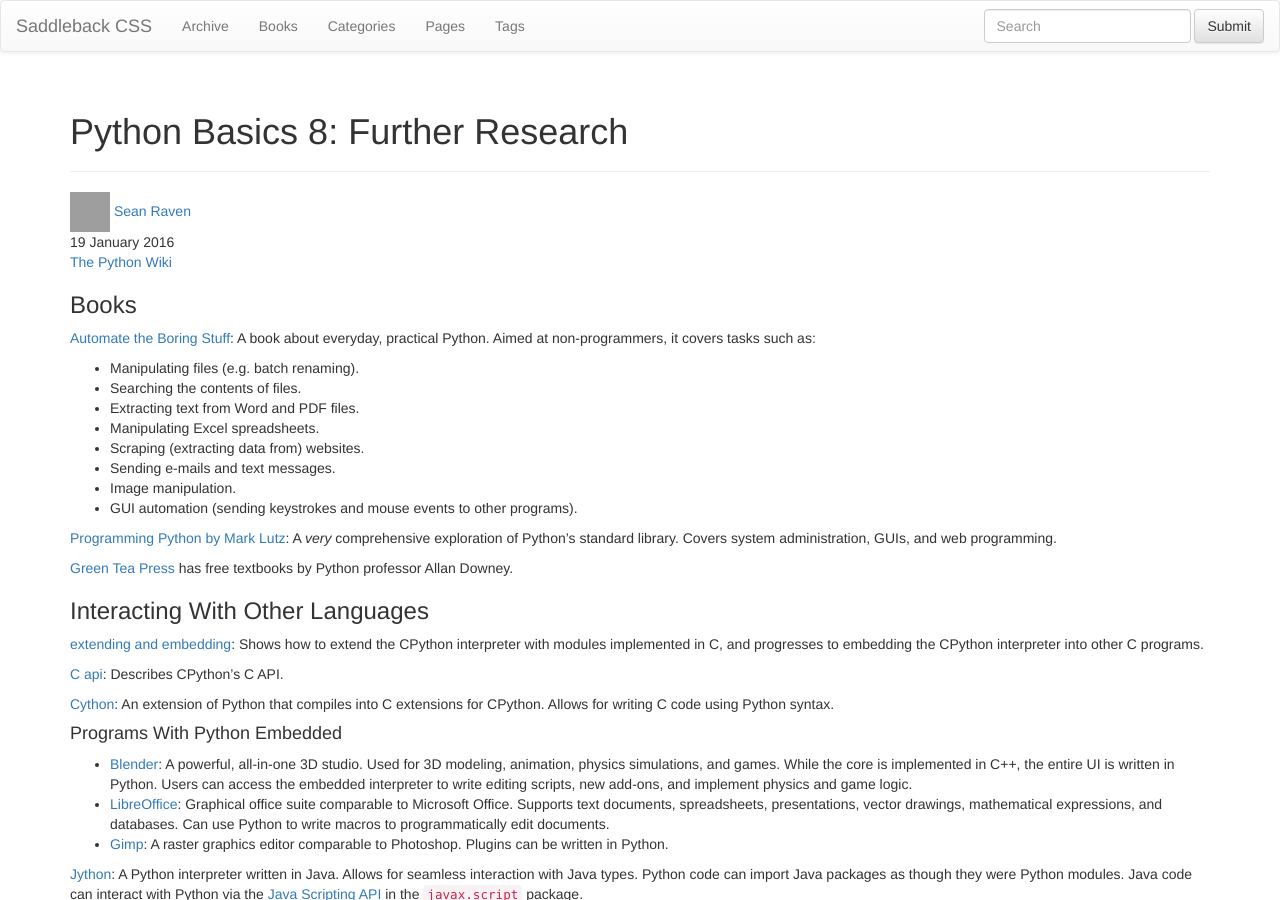
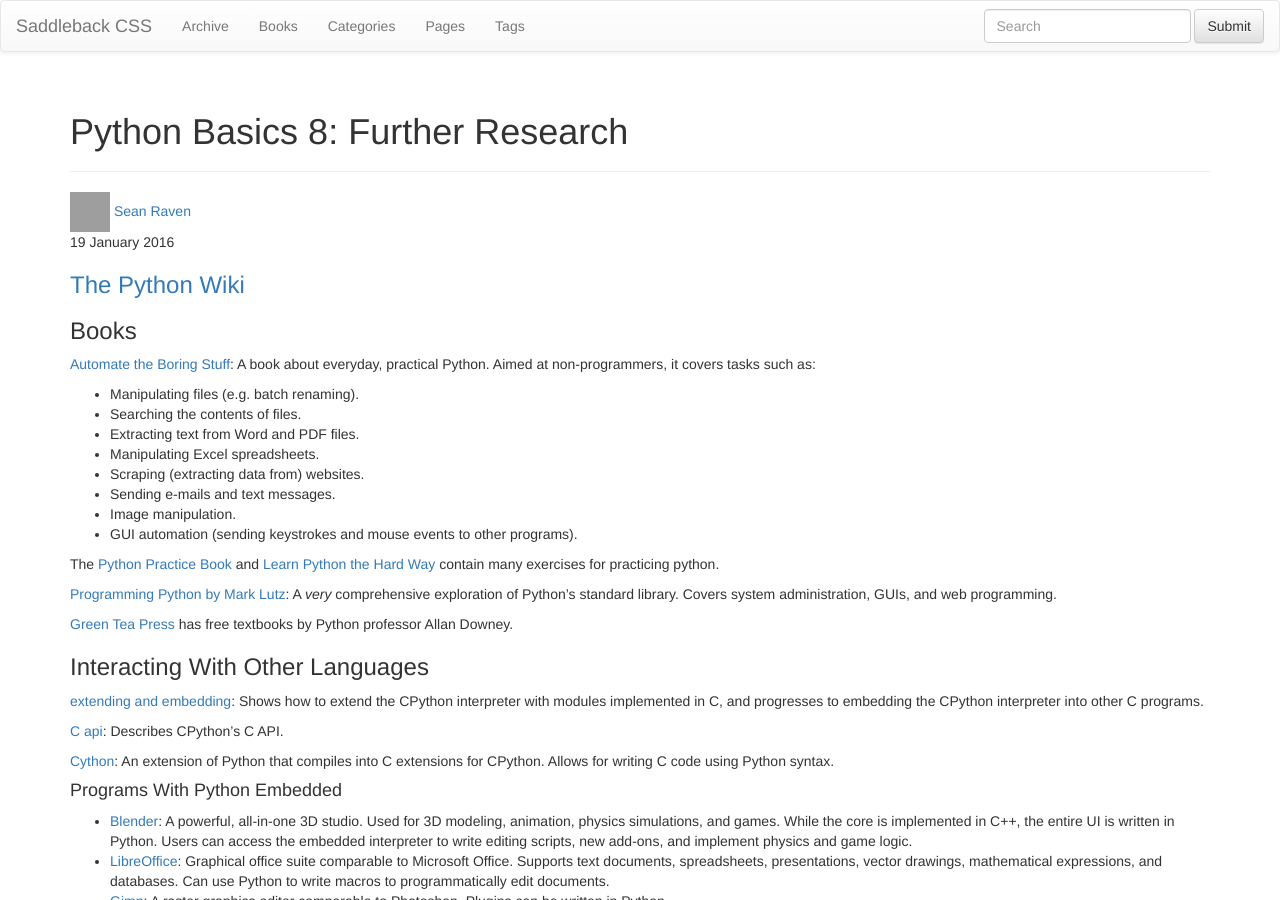
Before and after one commit to SaddlebackCSS/SaddlebackCSS.github.io, a Jekyll site: the page built from tutorials/python/basic/_posts/2016-01-19-python-basics-8.md, in a window 1280 px wide and 900 px high. Built offline with Jekyll 4.4.1, drawn with Linux system fonts in a browser that asks for light colours; nearby versions of some CDN libraries; library files that are not in the unit come from our copies; grey boxes are pictures that could not be loaded.

Commit message:
add python practice book and lpthw to further research

```diff
--- a/tutorials/python/basic/_posts/2016-01-19-python-basics-8.md
+++ b/tutorials/python/basic/_posts/2016-01-19-python-basics-8.md
@@ -9,7 +9,7 @@ tags: ["python"]
 ---
 {% include JB/setup %}
 
-[The Python Wiki](https://wiki.python.org/moin/)
+### [The Python Wiki](https://wiki.python.org/moin/)
 
 ### Books
 
@@ -25,6 +25,11 @@ Aimed at non-programmers, it covers tasks such as:
 - Sending e-mails and text messages.
 - Image manipulation.
 - GUI automation (sending keystrokes and mouse events to other programs).
+
+The [Python Practice Book](http://anandology.com/python-practice-book/index.html)
+and
+[Learn Python the Hard Way](http://learnpythonthehardway.org/book/)
+contain many exercises for practicing python.
 
 [Programming Python by Mark Lutz](http://shop.oreilly.com/product/9780596158118.do):
 A *very* comprehensive exploration of Python's standard library.
```
